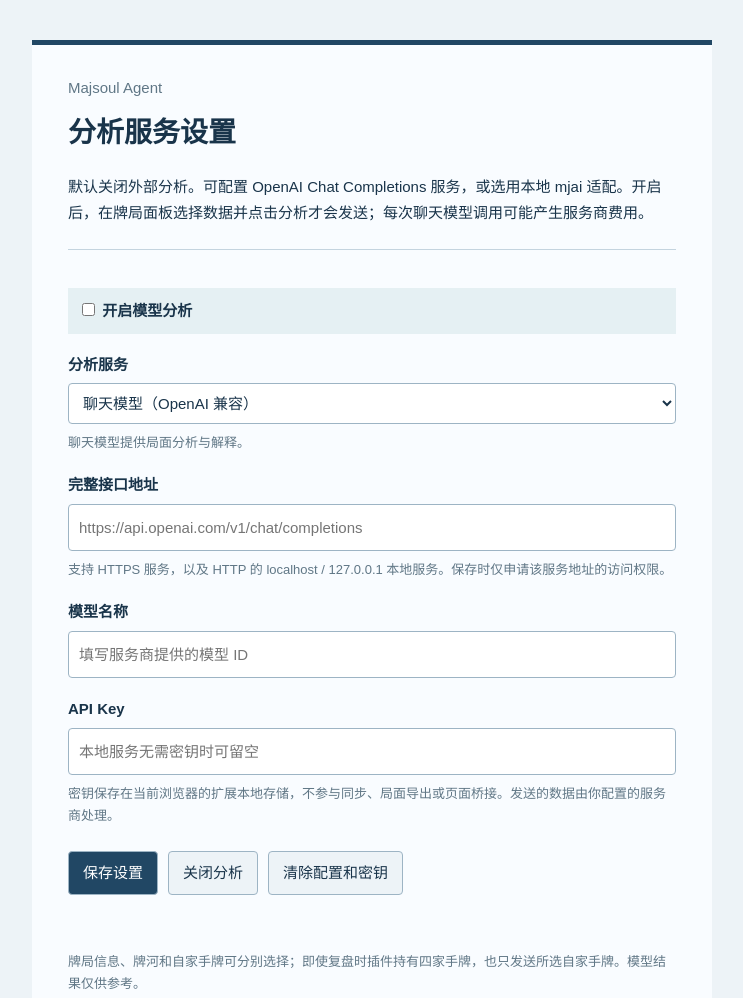
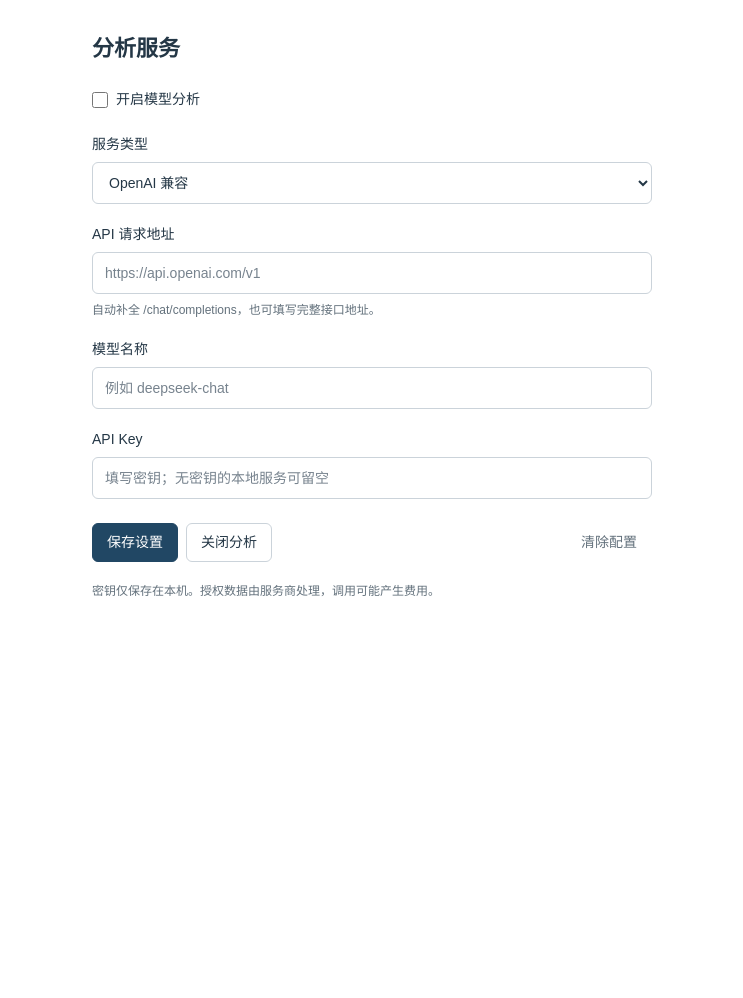
Before and after one commit to 1342446/majsoul-agent, a browser extension: page extension/options.html in a window 1280 px wide. Shown: the whole page, without its empty margins (268-1011 px from the left). After the commit the page ends 800 px from the top, so only its background shows below. Drawn offline with Linux system fonts and the light colour scheme.

Commit message:
Simplify analysis settings and accept chat API base URLs

```diff
--- a/extension/adapters/model-endpoint.js
+++ b/extension/adapters/model-endpoint.js
@@ -1,10 +1,11 @@
 (function (root) {
   'use strict';
   function endpoint(value) {
-    let u; try { u = new URL(value); } catch (_) { throw new Error('请输入完整的接口地址。'); }
+    let u; try { u = new URL(value); } catch (_) { throw new Error('请输入有效的 API 请求地址。'); }
     if (u.username || u.password || u.search || u.hash || !(u.protocol === 'https:' ||
       (u.protocol === 'http:' && ['localhost', '127.0.0.1'].includes(u.hostname)))) throw new Error('接口须使用 HTTPS；本机 localhost / 127.0.0.1 可使用 HTTP，且不能包含账号、查询或片段。');
-    if (!u.pathname.endsWith('/chat/completions')) throw new Error('请输入完整的 /chat/completions 接口地址。');
+    const path = u.pathname.replace(/\/+$/, '');
+    u.pathname = path.endsWith('/chat/completions') ? path : path + '/chat/completions';
     return u;
   }
   // Chrome match patterns use hostnames without ports; the actual fetch retains the port.
--- a/extension/options.css
+++ b/extension/options.css
@@ -1 +1,24 @@
-:root{color-scheme:light;font:15px/1.7 "Microsoft YaHei UI","Microsoft YaHei",sans-serif;color:#19344a;background:#edf3f7}*{box-sizing:border-box}body{margin:0;padding:40px 20px}main{max-width:680px;margin:auto;background:#f9fcff;border-top:5px solid #214764;padding:30px 36px}.eyebrow{color:#607786;margin:0}h1{font-size:28px;margin:8px 0 18px}form{border-top:1px solid #c4d4df;margin-top:24px;padding-top:20px}label{display:block;font-weight:700;margin:18px 0 6px}input:not([type=checkbox]),select{display:block;width:100%;padding:10px;border:1px solid #9db4c4;border-radius:4px;font:inherit;background:white;color:#19344a}.toggle{padding:10px;background:#e5f0f3}.hint{font-size:13px;color:#607786;margin:8px 0}.actions{display:flex;flex-wrap:wrap;gap:10px;margin-top:24px}button{font:inherit;padding:8px 14px;border:1px solid #9db4c4;border-radius:4px;background:#edf3f7;color:#19344a;cursor:pointer}button[type=submit]{background:#214764;color:white}button:disabled{opacity:.5;cursor:default}:focus-visible{outline:3px solid #ba841b;outline-offset:2px}#status{min-height:26px;white-space:pre-wrap}@media(max-width:500px){body{padding:12px}main{padding:20px}}
+:root{color-scheme:light;font:14px/1.5 "Microsoft YaHei UI","Microsoft YaHei",sans-serif;color:#243746;background:#fff}
+*{box-sizing:border-box}
+body{margin:0;padding:32px 24px}
+main{max-width:560px;margin:auto}
+h1{font-size:22px;font-weight:600;margin:0 0 24px}
+label{display:block;font-weight:500;margin:20px 0 7px}
+input:not([type=checkbox]),select{display:block;width:100%;min-height:42px;padding:9px 12px;border:1px solid #cbd3da;border-radius:6px;font:inherit;background:#fff;color:inherit}
+input::placeholder{color:#77838e}
+input[readonly]{background:#f5f7f9;color:#63717c}
+.toggle{display:flex;align-items:center;gap:8px;margin:0 0 24px;font-weight:400}
+.toggle input{width:16px;height:16px;margin:0;accent-color:#214764}
+.hint{font-size:12px;color:#63717c;margin:7px 0 0}
+.hint:empty,#status:empty{display:none}
+.actions{display:flex;flex-wrap:wrap;gap:8px;margin-top:24px}
+button{font:inherit;min-height:38px;padding:8px 14px;border:1px solid #cbd3da;border-radius:6px;background:#fff;color:inherit;cursor:pointer}
+button:hover{background:#f5f7f9}
+button[type=submit]{background:#214764;border-color:#214764;color:#fff}
+button[type=submit]:hover{background:#183a54}
+#clear{margin-left:auto;border-color:transparent;color:#63717c}
+button:disabled{opacity:.5;cursor:default}
+:focus-visible{outline:2px solid #367ba6;outline-offset:3px}
+#status{margin:14px 0 0;white-space:pre-wrap;font-size:13px}
+.footnote{margin-top:20px}
+@media(max-width:500px){body{padding:24px 16px}#clear{margin-left:0}}
--- a/extension/options.html
+++ b/extension/options.html
@@ -1,18 +1,16 @@
 <!doctype html>
 <html lang="zh-CN"><head><meta charset="utf-8"><meta name="viewport" content="width=device-width,initial-scale=1"><title>模型分析设置</title>
 <link rel="stylesheet" href="options.css"></head><body><main>
-<p class="eyebrow">Majsoul Agent</p><h1>分析服务设置</h1>
-<p>默认关闭外部分析。可配置 OpenAI Chat Completions 服务，或选用本地 mjai 适配。开启后，在牌局面板选择数据并点击分析才会发送；每次聊天模型调用可能产生服务商费用。</p>
+<h1>分析服务</h1>
 <form id="config">
 <label class="toggle"><input id="enabled" type="checkbox"> 开启模型分析</label>
-<label for="provider">分析服务</label><select id="provider"><option value="chat">聊天模型（OpenAI 兼容）</option><option value="mjai">本地 mjai（可选适配）</option></select>
-<p id="providerHint" class="hint">聊天模型提供局面分析与解释。</p>
-<label for="endpoint">完整接口地址</label><input id="endpoint" type="url" placeholder="https://api.openai.com/v1/chat/completions" required>
-<p id="endpointHint" class="hint">支持 HTTPS 服务，以及 HTTP 的 localhost / 127.0.0.1 本地服务。保存时仅申请该服务地址的访问权限。</p>
-<label for="model">模型名称</label><input id="model" placeholder="填写服务商提供的模型 ID" maxlength="200" required>
+<label for="provider">服务类型</label><select id="provider"><option value="chat">OpenAI 兼容</option><option value="mjai">本地 mjai</option></select>
+<p id="providerHint" class="hint"></p>
+<label for="endpoint">API 请求地址</label><input id="endpoint" type="url" placeholder="https://api.openai.com/v1" required>
+<p id="endpointHint" class="hint">自动补全 /chat/completions，也可填写完整接口地址。</p>
+<label for="model">模型名称</label><input id="model" placeholder="例如 deepseek-chat" maxlength="200" required>
 <label for="key" id="keyLabel">API Key</label><input id="key" type="password" autocomplete="off" placeholder="本地服务无需密钥时可留空" maxlength="4096">
-<p class="hint">密钥保存在当前浏览器的扩展本地存储，不参与同步、局面导出或页面桥接。发送的数据由你配置的服务商处理。</p>
-<div class="actions"><button type="submit">保存设置</button><button type="button" id="disable">关闭分析</button><button type="button" id="clear">清除配置和密钥</button></div>
+<div class="actions"><button type="submit">保存设置</button><button type="button" id="disable">关闭分析</button><button type="button" id="clear">清除配置</button></div>
 </form><p id="status" role="status" aria-live="polite"></p>
-<p class="hint">牌局信息、牌河和自家手牌可分别选择；即使复盘时插件持有四家手牌，也只发送所选自家手牌。模型结果仅供参考。</p>
+<p class="hint footnote">密钥仅保存在本机。授权数据由服务商处理，调用可能产生费用。</p>
 </main><script src="adapters/model-endpoint.js"></script><script src="adapters/engine-endpoint.js"></script><script src="options.js"></script></body></html>
--- a/extension/options.js
+++ b/extension/options.js
@@ -18,13 +18,13 @@ function show(provider) {
   const c = drafts[provider] || defaults(provider), engine = provider === 'mjai';
   currentProvider = provider;
   $('provider').value = provider; $('enabled').checked = !!c.enabled;
-  $('endpoint').value = c.endpoint || ''; $('endpoint').placeholder = engine ? 'http://127.0.0.1:17341/analyze' : 'https://api.openai.com/v1/chat/completions';
-  $('endpointHint').textContent = engine ? '仅支持 HTTP 的 localhost / 127.0.0.1 本地 /analyze 接口。保存时仅申请该本地服务的访问权限。' : '支持 HTTPS 服务，以及 HTTP 的 localhost / 127.0.0.1 本地服务。保存时仅申请该服务地址的访问权限。';
+  $('endpoint').value = c.endpoint || ''; $('endpoint').placeholder = engine ? 'http://127.0.0.1:17341/analyze' : 'https://api.openai.com/v1';
+  $('endpointHint').textContent = engine ? '仅支持 localhost / 127.0.0.1 的 HTTP /analyze 接口。' : '自动补全 /chat/completions，也可填写完整接口地址。';
   $('model').value = engine ? 'mjai' : c.model || ''; $('model').readOnly = engine;
   $('key').value = c.apiKey || ''; $('key').required = engine;
-  $('key').placeholder = engine ? '本地桥接服务显示的 Bearer Token（必填）' : '本地服务无需密钥时可留空';
-  $('keyLabel').textContent = engine ? 'Bearer Token（必填）' : 'API Key';
-  $('providerHint').textContent = engine ? '可选适配，默认不用。请手动启动本地桥接服务并自备兼容模型（如 Mortal）；插件不捆绑权重。当前仅支持无副露四麻的弃牌、立直意向和跳过。' : '聊天模型提供局面分析与解释。';
+  $('key').placeholder = engine ? '填写本地服务的 Token' : '填写密钥；无密钥的本地服务可留空';
+  $('keyLabel').textContent = engine ? 'Bearer Token' : 'API Key';
+  $('providerHint').textContent = engine ? '需手动启动桥接服务并自备模型，不捆绑权重。仅支持无副露四麻。' : '';
 }
 async function load(generation = operationGeneration) {
   const { modelConfig: c, analysisProviders: saved } = await chrome.storage.local.get(['modelConfig', 'analysisProviders']);
@@ -61,7 +61,10 @@ $('config').onsubmit = async event => {
       await chrome.storage.local.set({ modelConfig: c, analysisProviders: providers });
       if (generation === operationGeneration) drafts = providers;
     });
-    if (generation === operationGeneration) status('设置已保存。返回牌局面板，选择数据后点击分析。');
+    if (generation === operationGeneration) {
+      if (currentProvider === c.provider) $('endpoint').value = c.endpoint;
+      status('已保存。在牌局面板开启“调用模型”即可使用。');
+    }
   } catch (error) { if (generation === operationGeneration) status(error.message); }
 };
 $('disable').onclick = async () => {
```
Also changed, not shown: tests/analysis.test.js (+16 -2 lines), tests/engine-options.test.js (+10 -0 lines).
